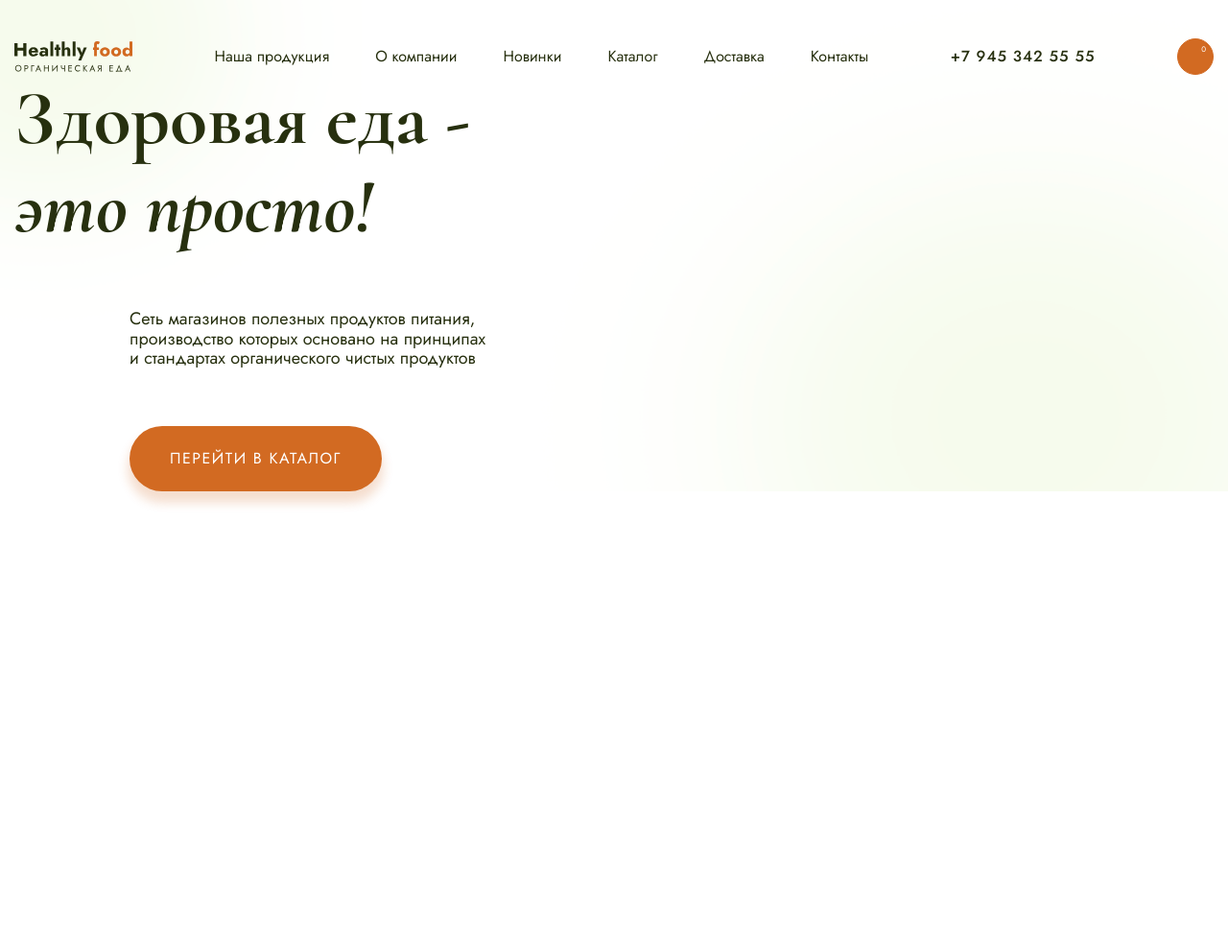
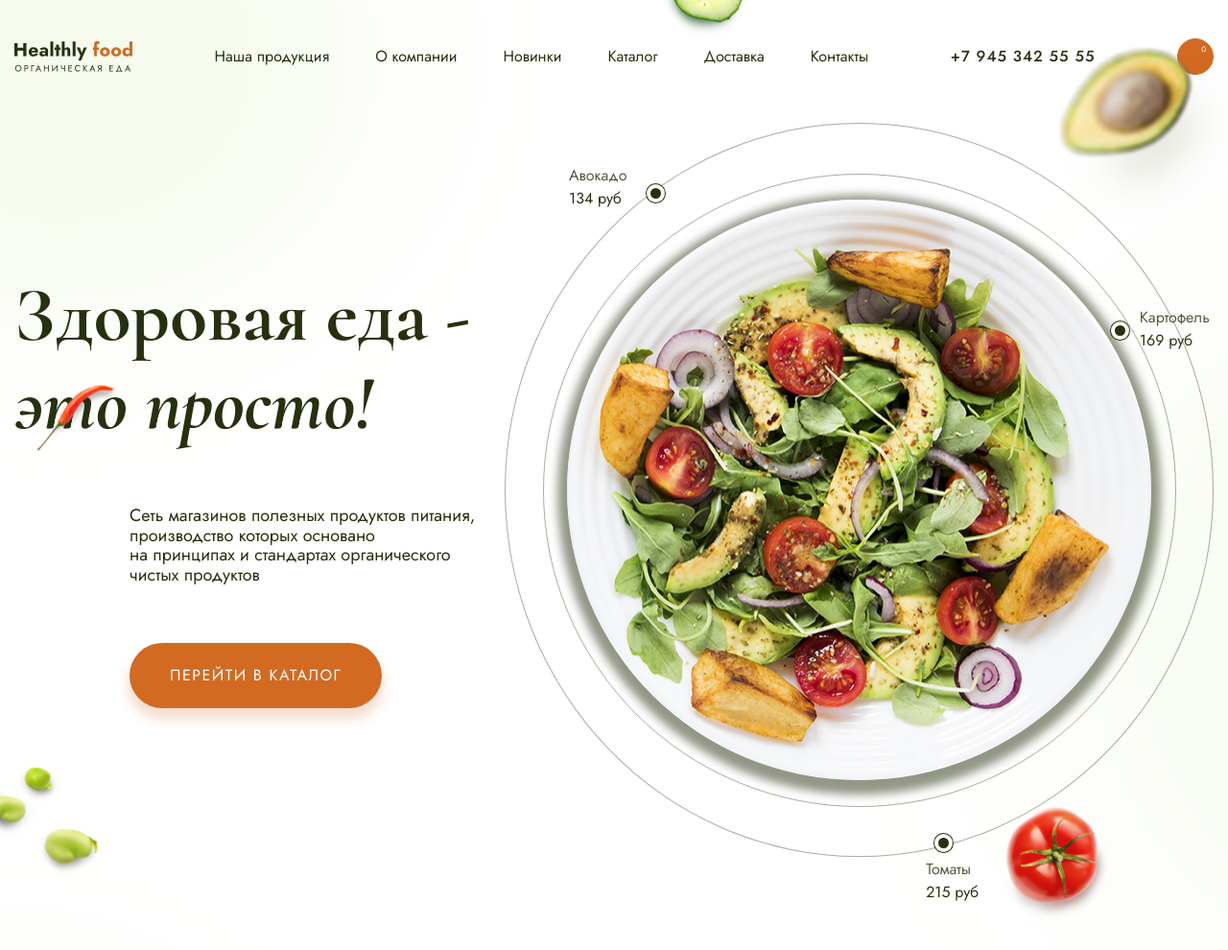
Before and after one commit to elizaveta-shatskikh/Module02-Shop, a website built with webpack: page src/index.html in a window 1280 px wide. Shown: the whole page at 96% size. Before the commit the page ends 800 px from the top, so only its background shows below. Built offline with nearby package versions, Linux system fonts and the light colour scheme; files whose address does not match are found by name.

Commit message:
add main__cover and images

```diff
--- a/src/index.html
+++ b/src/index.html
@@ -37,6 +37,7 @@
             </button>
         </header>
         <div class="container">
+            <div class="main__flex">
                 <div class="main__text">
                     <h1 class="title title_block">
                         Здоровая еда -
@@ -49,6 +50,26 @@
                         </div>
                     </div>
                 </div>
+                <div class="main__cover">
+                    <div class="main__line">
+                        <img class="main__image" src="images/plate.png" alt="">
+                    </div>
+                    <button class="main__btn main__btn_1" type="button">
+                        <span class="main__food">Авокадо</span> 134 руб
+                    </button>
+                    <button class="main__btn main__btn_2" type="button">
+                        <span class="main__food">Картофель</span> 169 руб
+                    </button>
+                    <button class="main__btn main__btn_3" type="button">
+                        <span class="main__food">Томаты</span> 215 руб
+                    </button>
                 </div>
             </div>
+        </div>
+        <img class="main__tomato" src="images/tomato.png" alt="">
+        <img class="main__avocado" src="images/avocado.png" alt="">
+        <img class="main__cucumber" src="images/cucumber.png" alt="">
+        <img class="main__pepper" src="images/pepper.png" alt="">
+        <img class="main__beans" src="images/beans.png" alt="">
+    </div>
 </html>
--- a/src/styles/main.scss
+++ b/src/styles/main.scss
@@ -19,7 +19,7 @@ body {
 
 .header {
     max-width: 1440px;
-    margin: 0 auto;
+    margin: 0 auto 5rem;
     padding: 4rem 15px 0 15px;
     display: flex;
     justify-content: space-between;
@@ -94,6 +94,8 @@ body {
     background-image: url(../images/main.png);
     background-size: cover;
     background-repeat: no-repeat;
+    position: relative;
+    padding-bottom: 187px;
     &__item {
         margin-left: 12rem;
         max-width: 378px;
@@ -101,6 +103,120 @@ body {
     }
     &__link {
         margin-top: 6rem;
+    }
+    &__flex {
+        display: flex;
+        justify-content: space-between;
+        align-items: center;
+        gap: 30px;
+    }
+    &__cover {
+        flex-basis: 763px;
+        height: 763px;
+        border: 1px solid rgba($green, 0.4);
+        border-radius: 100%;
+        display: flex;
+        flex-direction: column;
+        justify-content: center;
+        align-items: center;
+        position: relative;
+    }
+    &__line {
+        width: 658px;
+        height: 658px;
+        border: 1px solid rgba($green, 0.4);
+        border-radius: 100%;
+        display: flex;
+        flex-direction: column;
+        justify-content: center;
+        align-items: center;
+    }
+    &__image {
+        width: 92.5%;
+        border-radius: 100%;
+        box-shadow: 0 5px 10px 10px rgba($green, 0.5);
+    }
+    &__btn {
+        background-color: transparent;
+        border: none;
+        padding: 0;
+        position: absolute;
+        color: $green;
+        text-align: left;
+        line-height: 1.5;
+        &:hover {
+            &::before {
+                background-color: $orange;
+                box-shadow: 0 0 0 4px $white, 0 0 0 5px $orange;
+            }
+        }
+        &::before {
+            content: '';
+            background-color: $green;
+            width: 11px;
+            height: 11px;
+            border-radius: 100%;
+            box-shadow: 0 0 0 4px $white, 0 0 0 5px $green;
+            position: absolute;
+        }
+        &_1 {
+            top: 42px;
+            left: 66px;
+            &::before {
+                bottom: 12px;
+                right: -35px;
+            }
+        }
+        &_2 {
+            top: 190px;
+            right: 3px;
+            &::before {
+                bottom: 17px;
+                left: -26px;
+            }
+        }
+        &_3 {
+            bottom: -50px;
+            right: 244px;
+            &::before {
+                top: -21px;
+                left: 13px;
+            }
+        }
+    }
+    &__food {
+        display: block;
+        color: rgba($green, 0.8)
+    }
+    &__tomato {
+        position: absolute;
+        bottom: 120px;
+        right: 122px;
+        width: 11rem;
+    }
+    &__avocado {
+        position: absolute;
+        width: 19.4rem;
+        top: 47px;
+        right: -16px;
+    }
+    &__pepper {
+        position: absolute;
+        width: 8.6rem;
+        top: 398px;
+        left: 38px;
+    }
+    &__beans {
+        position: absolute;
+        width: 12.8rem;
+        bottom: 145px;
+        left: -4px;
+    }
+    &__cucumber {
+        position: absolute;
+        width: 8.5rem;
+        top: -51px;
+        left: 690px;
     }
 }
 
```
Also changed, not shown: src/images/avocado.png (added), src/images/beans.png (added), src/images/cucumber.png (added), src/images/pepper.png (added), src/images/plate.png (added), src/images/tomato.png (added). Lines whose indentation alone changed are shown as unchanged.
